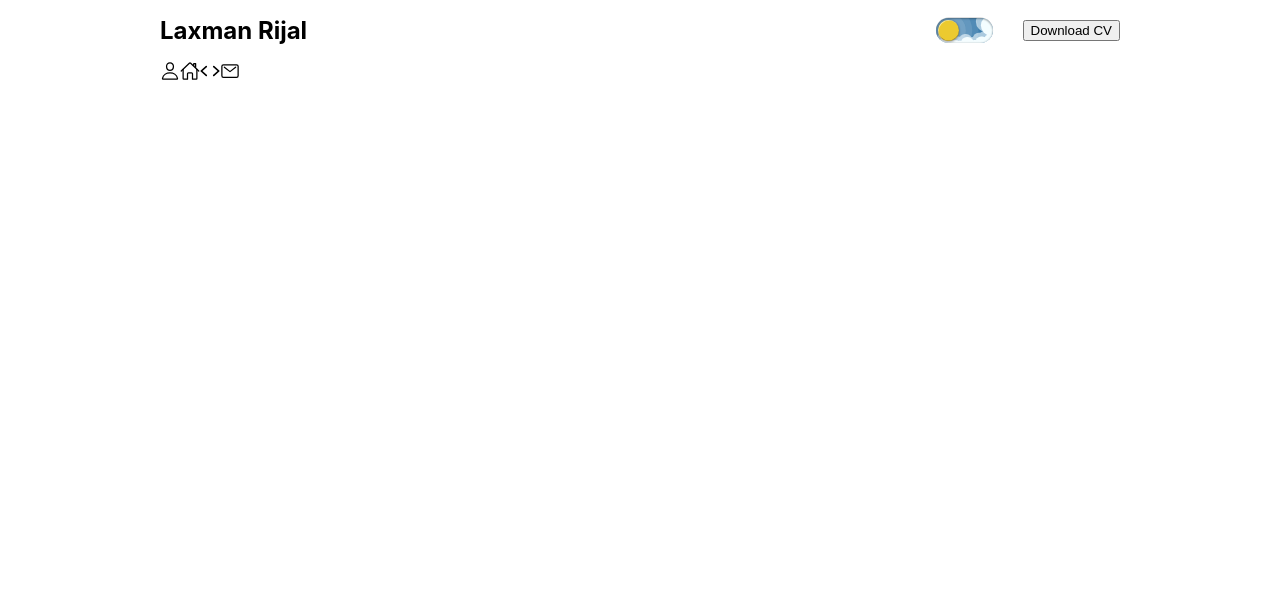
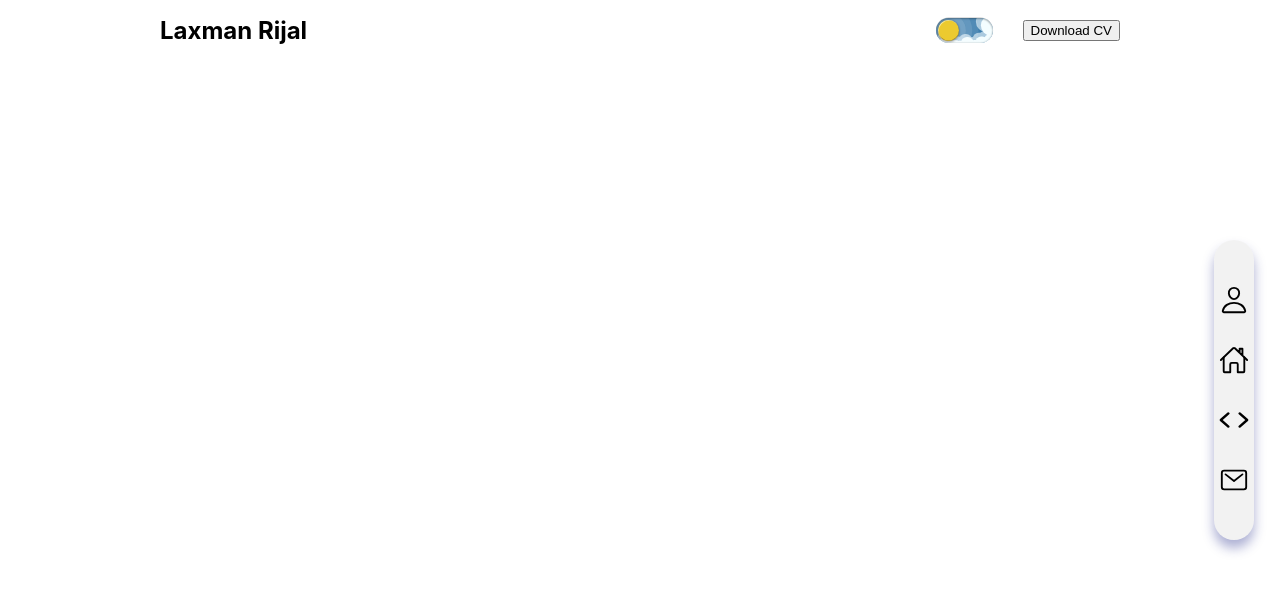
Before and after one commit to laxman1892/portfolio_website-failed-, a React (Create React App) app: page / in a window 1280 px wide. Shown: the top 592 px of the page. Built offline with nearby package versions, Linux system fonts and the light colour scheme.

Commit message:
added some styling to the menu bar

```diff
--- a/src/App.css
+++ b/src/App.css
@@ -4,6 +4,7 @@
 }
 
 .header {
+  position: relative;
   display: flex;
   justify-content: space-between;
   align-items: center;
@@ -277,3 +278,21 @@
   -ms-transform: translateY(-50%);
   transform: translateY(-50%);
 }
+
+.menu-bar {
+  position: absolute;
+  display: flex;
+  justify-content: center;
+  align-items: center;
+  flex-direction: column;
+  gap: 30px;
+  top: 30vh;
+  right: 2vw;
+  height: 300px;
+  width: 40px;
+  /* padding: 20px 10px; */
+  border-radius: 100px;
+  background: rgba(0, 0, 0, 0.05);
+  box-shadow: 0 8px 12px 0 rgba(31, 38, 135, 0.37);
+  backdrop-filter: blur(8px);
+}
--- a/src/App.js
+++ b/src/App.js
@@ -1,6 +1,11 @@
 import "./App.css";
 import "./styles.css";
-import { IoPersonOutline, IoHomeOutline, IoCode, IoMailOutline } from "react-icons/io5";
+import {
+  IoPersonOutline,
+  IoHomeOutline,
+  IoCode,
+  IoMailOutline,
+} from "react-icons/io5";
 
 function App() {
   return (
@@ -40,11 +45,12 @@ function App() {
           <button className="download">Download CV</button>
         </div>
       </div>
-
-      <IoPersonOutline />
-      <IoHomeOutline />
-      <IoCode />
-      <IoMailOutline />
+      <div className="menu-bar">
+        <IoPersonOutline style={{height: 30, width: 30}} />
+        <IoHomeOutline style={{height: 30, width: 30}} />
+        <IoCode style={{height: 30, width: 30}} />
+        <IoMailOutline style={{height: 30, width: 30}} />
+      </div>
     </div>
   );
 }
```
